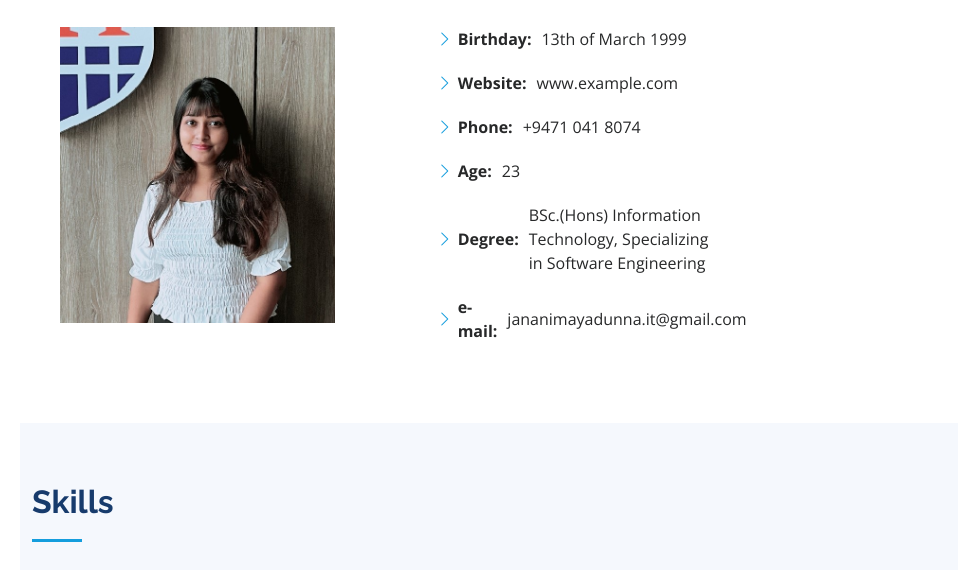
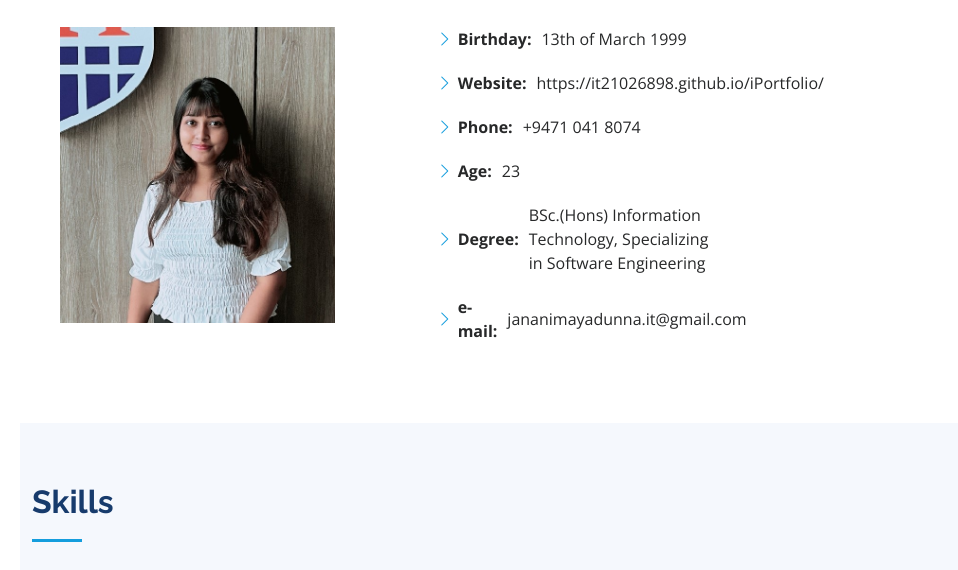
Before and after one commit to IT21026898/iPortfolio, a plain HTML site: page index.html in a window 1280 px wide. Shown: the part 1013-1583 px from the top of the page, without its empty margins (280-1238 px from the left). Drawn offline with nearby package versions, Linux system fonts and the light colour scheme.

Commit message:
added website

```diff
--- a/index.html
+++ b/index.html
@@ -148,7 +148,7 @@
                     </li>
                     <li>
                       <i class="bi bi-chevron-right"></i>
-                      <strong>Website:</strong> <span>www.example.com</span>
+                      <strong>Website:</strong> <span>https://it21026898.github.io/iPortfolio/</span>
                     </li>
                     <li>
                       <i class="bi bi-chevron-right"></i>
```
